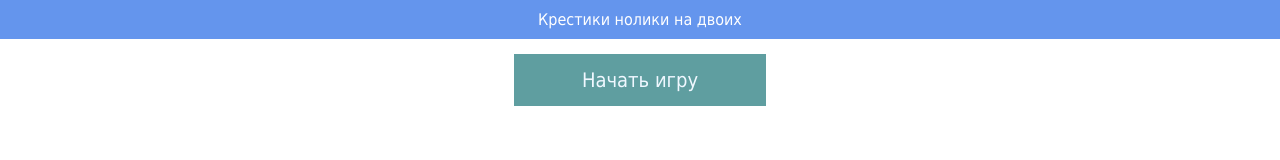
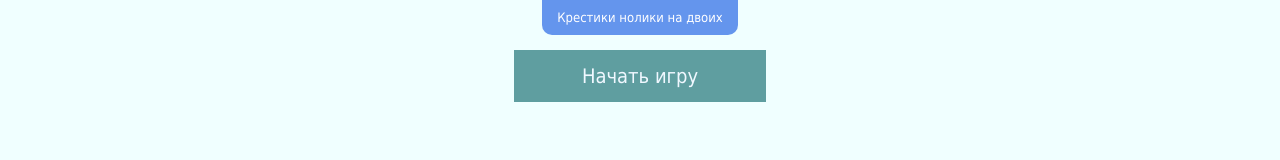
Before and after one commit to ivkun/-, a plain HTML site: page index.html in a window 1280 px wide. Drawn offline with Linux system fonts and the light colour scheme.

Commit message:
Улучшения 3.0

```diff
--- a/index.html
+++ b/index.html
@@ -17,6 +17,7 @@
                 font-family: tahoma;
                 color:firebrick;
                 display: flex;
+                background-color:azure;
                 margin:0px;
                 padding:0px;
                 justify-content: center;
@@ -27,6 +28,7 @@
             .tic-tac-toe {
                 width:250px;
                 height:50px;
+                cursor:pointer;
                 overflow: hidden;
                 transition: all .5s ease-in-out;
                 background-color: beige;
@@ -123,11 +125,12 @@
 
             header{
                 color:white;
+                font-size: 13px;
                 text-align: center;
                 margin-bottom:10px;
                 background-color:cornflowerblue;
-                width:100%;
-                padding:10px;
+                border-radius: 0 0 10px 10px;
+                padding:10px 15px 10px 15px;
             }
         </style>
     </head>
```
